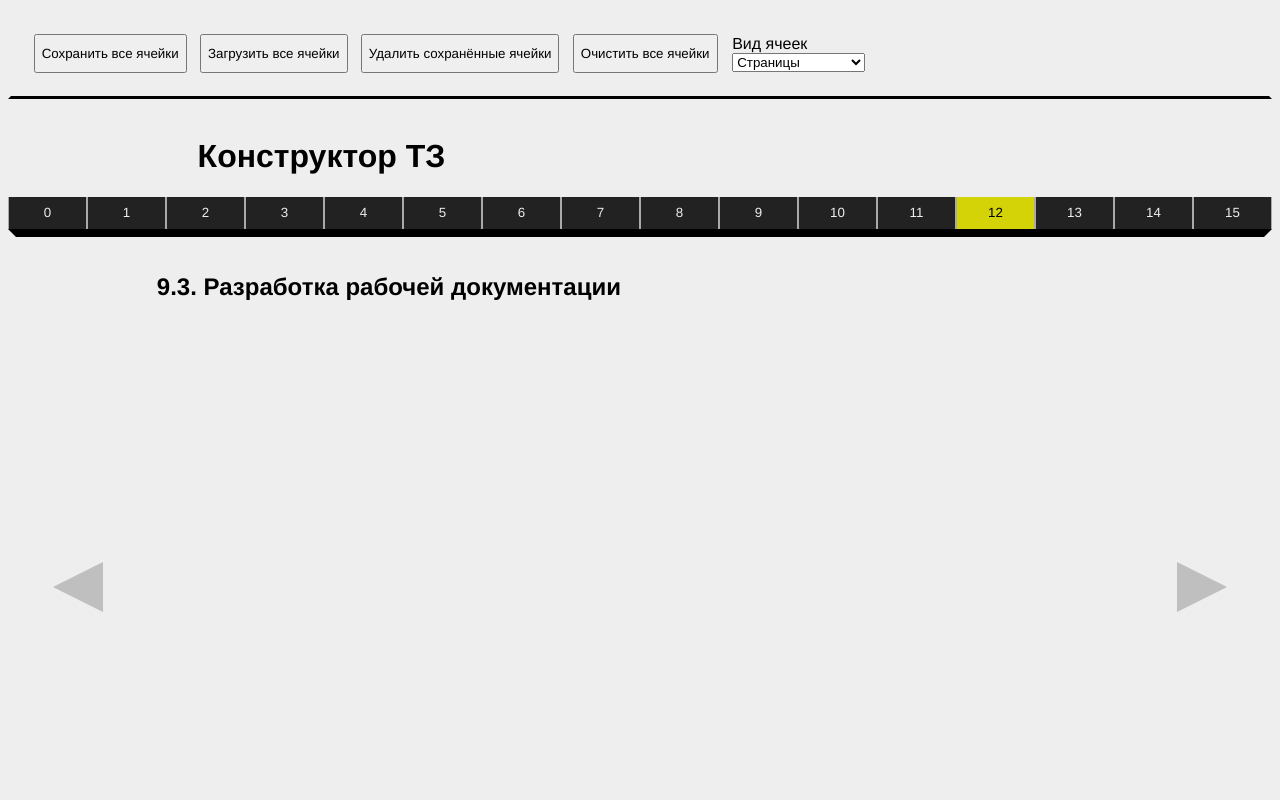
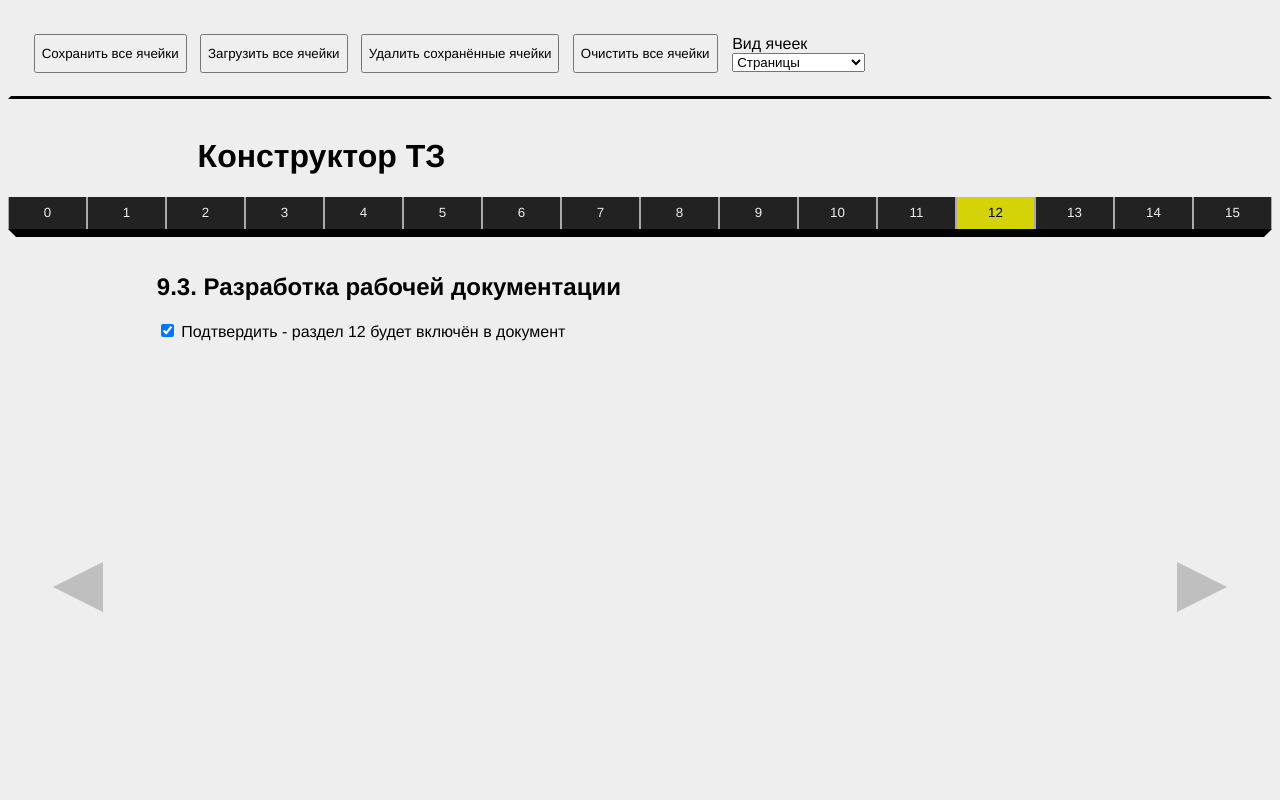
Before and after one commit to generic-name-2166/tt-validation, a SvelteKit app: page / in a window 1280 px wide. Both pictures are taken after a click on the button "12". Shown: the top 800 px of the page. Built offline with nearby package versions, Linux system fonts and the light colour scheme.

Commit message:
confirm for implicit

```diff
--- a/package.json
+++ b/package.json
@@ -23,7 +23,7 @@
     "check": "svelte-kit sync && svelte-check --tsconfig ./tsconfig.json",
     "check:watch": "svelte-kit sync && svelte-check --tsconfig ./tsconfig.json --watch",
     "wasm": "wasm-pack build ./form-validation --target web --release",
-    "format": "prettier . --plugin node_modules/prettier-plugin-svelte --no-config -w"
+    "format": "prettier -w ."
   },
   "type": "module",
   "dependencies": {
--- a/src/lib/formStorage.ts
+++ b/src/lib/formStorage.ts
@@ -116,7 +116,7 @@ export type SavedElement =
   | SavedSubsystem;
 
 export interface SavedComponent {
-  inner: SavedElement[];
+  inner: (SavedElement | undefined)[];
   saved: boolean;
 }
 
--- a/src/lib/generateDOCX/generateDocx.ts
+++ b/src/lib/generateDOCX/generateDocx.ts
@@ -91,10 +91,11 @@ export async function generateDoc(
   formData: SavedComponent[],
   valueMap: Map<string, string>,
 ): Promise<string> {
-  console.log(formData);
   const components: SerializedElement[][] = formData.map(
     (component: SavedComponent): SerializedElement[] =>
-      component.inner.flatMap(serialize),
+      component.inner
+        .filter((el): el is SavedElement => Boolean(el))
+        .flatMap(serialize),
   );
   const title: docx.ISectionOptions = getTitlePage(valueMap);
   const sections: docx.ISectionOptions[] = [title].concat(
--- a/src/routes/Cell.svelte
+++ b/src/routes/Cell.svelte
@@ -11,10 +11,11 @@
   export let componentId: number;
   export let component: Component;
   export let hidden: boolean;
+  let checked: boolean | undefined = component.implicit;
 </script>
 
+<!-- Using hidden rather than if for the side effects -->
 <div {hidden}>
-  <!-- Using hidden rather than if for the side effects -->
   {#each component.inner as element, elementId}
     {#if element.identifier === "title"}
       <Title
@@ -56,13 +57,21 @@
       <CellTable {componentId} {elementId} />
     {:else if element.identifier === "subsystem"}
       <CellSubsystems {componentId} {elementId} template={element.inner} />
-    {:else}
+    {:else if checked}
+      <!-- Leaving label rendered even if unchecked -->
       <Implicit {componentId} {elementId} inner={element.inner} />
     {/if}
-    {#if elementId + 1 < component.inner.length}
+    {#if elementId + 1 < component.inner.length && checked === undefined}
       <br />
     {/if}
   {/each}
+
+  {#if checked !== undefined}
+    <input id="{componentId}_implicit" type="checkbox" bind:checked />
+    <label for="{componentId}_implicit">
+      Подтвердить - раздел {componentId} будет включён в документ
+    </label>
+  {/if}
 </div>
 
 <style>
--- a/src/routes/CellImplicit.svelte
+++ b/src/routes/CellImplicit.svelte
@@ -3,15 +3,16 @@
     formData,
     type SavedCheckbox,
     type SavedComponent,
+    type SavedElement,
     type SavedText,
   } from "$lib/formStorage";
-  import { onMount } from "svelte";
+  import { onDestroy, onMount } from "svelte";
 
   export let inner: string | string[];
   export let componentId: number;
   export let elementId: number;
 
-  onMount(() => {
+  onMount((): void => {
     formData.update((thisData: SavedComponent[]) => {
       if (Array.isArray(inner)) {
         const element: SavedCheckbox = {
@@ -30,4 +31,11 @@
       return thisData;
     });
   });
+
+  onDestroy((): void => {
+    formData.update((thisData: SavedComponent[]) => {
+      thisData[componentId].inner[elementId] = undefined;
+      return thisData;
+    });
+  });
 </script>
--- a/src/routes/CellSubsystems.svelte
+++ b/src/routes/CellSubsystems.svelte
@@ -52,7 +52,7 @@
 
   function update(): void {
     formData.update((thisData: SavedComponent[]) => {
-      const element: SavedElement = thisData[componentId].inner[elementId];
+      const element: SavedElement = thisData[componentId].inner[elementId]!;
       if (element.identifier !== "subsystem") {
         // This should never be realistically reachable
         // because of onMount
@@ -86,7 +86,7 @@
       });
     }
     saveElement(
-      $formData[componentId].inner[elementId],
+      $formData[componentId].inner[elementId]!,
       componentId,
       elementId,
     );
--- a/src/routes/CellText.svelte
+++ b/src/routes/CellText.svelte
@@ -70,7 +70,8 @@
       });
     }
     saveElement(
-      $formData[componentId].inner[elementId],
+      // onMount should take care that this isn't undefined
+      $formData[componentId].inner[elementId]!,
       componentId,
       elementId,
     );
@@ -109,7 +110,7 @@
       });
     }
     formData.update((thisData: SavedComponent[]) => {
-      const element: SavedElement = thisData[componentId].inner[elementId];
+      const element: SavedElement = thisData[componentId].inner[elementId]!;
       if (
         element.identifier !== "text" &&
         element.identifier !== "definition"
--- a/src/routes/Form.svelte
+++ b/src/routes/Form.svelte
@@ -80,9 +80,9 @@
     <div class="cells">
       {#each cell_list as component, componentId}
         <Cell
-          hidden={$display === DisplayType.Pages && componentId !== current}
           {componentId}
           {component}
+          hidden={$display === DisplayType.Pages && componentId !== current}
         />
       {/each}
     </div>
--- a/src/routes/template.ts
+++ b/src/routes/template.ts
@@ -71,6 +71,7 @@ type Element =
 
 export interface Component {
   readonly inner: Element[];
+  readonly implicit?: boolean;
 }
 
 export const cell_list: Component[] = [
@@ -293,6 +294,7 @@ export const cell_list: Component[] = [
     ],
   },
   {
+    implicit: true,
     inner: [
       { identifier: "title", inner: "9.3. Разработка рабочей документации" },
       {
@@ -323,6 +325,7 @@ export const cell_list: Component[] = [
     ],
   },
   {
+    implicit: true,
     inner: [
       {
         identifier: "title",
@@ -351,6 +354,7 @@ export const cell_list: Component[] = [
     ],
   },
   {
+    implicit: true,
     inner: [
       { identifier: "title", inner: "Передача отчётных материалов в ОФАП." },
       {
@@ -402,6 +406,7 @@ export const cell_list: Component[] = [
     ],
   },
   {
+    implicit: true,
     inner: [
       { identifier: "title", inner: "10. Форма представления результатов" },
       {
```
Also changed, not shown: 1 other file (tests, documents, lock files or other folders).
